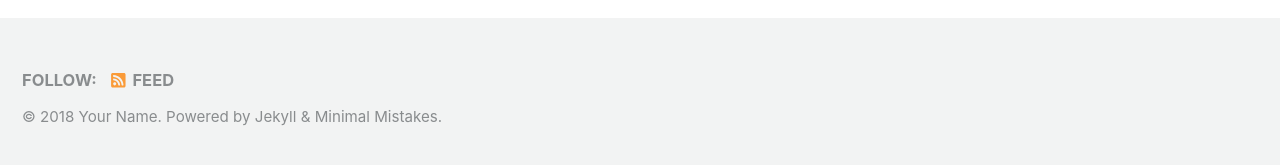
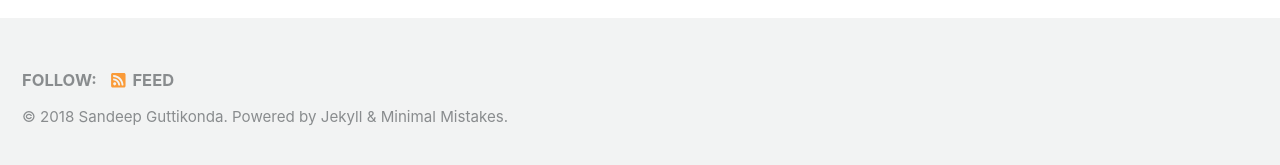
Before and after one commit to ssandeepg/ssandeepg.github.io, a Jekyll site: the page built from index.html, in a window 1280 px wide and 900 px high, scrolled down 222 px. Shown: the part 727-892 px from the top of the window. Built offline with Jekyll 4.4.1, drawn with Linux system fonts in a browser that asks for light colours; nearby versions of some CDN libraries; the list of posts is cut into pages by our own code; some of the changed text lies outside the part shown.

Commit message:
new github

```diff
--- a/_config.yml
+++ b/_config.yml
@@ -16,10 +16,10 @@ minimal_mistakes_skin    : "default" # "air", "aqua", "contrast", "dark", "dirt"
 
 # Site Settings
 locale                   : "en-US"
-title                    : "Site Title"
+title                    : "Sandeep Guttikonda"
 title_separator          : "-"
-name                     : "Your Name"
-description              : "An amazing website."
+name                     : "Sandeep Guttikonda"
+description              : "Data Science Portfolio."
 url                      : # the base hostname & protocol for your site e.g. "https://mmistakes.github.io"
 baseurl                  : # the subpath of your site, e.g. "/blog"
 repository               : # GitHub username/repo-name e.g. "mmistakes/minimal-mistakes"
@@ -100,10 +100,10 @@ analytics:
 
 # Site Author
 author:
-  name             : "Your Name"
+  name             : "Sandeep Guttikonda"
   avatar           : # path of avatar image, e.g. "/assets/images/bio-photo.jpg"
-  bio              : "I am an amazing person."
-  location         : "Somewhere"
+  bio              : "Data Science Portfolio."
+  location         : "Hyderabad"
   email            :
   uri              :
   home             : # null (default), "absolute or relative url to link to author home"
@@ -269,3 +269,10 @@ defaults:
       comments: # true
       share: true
       related: true
+# _Pages
+scope:
+    path: ""
+    type: pages
+values:
+    layout: single
+    author_profile: true
```
